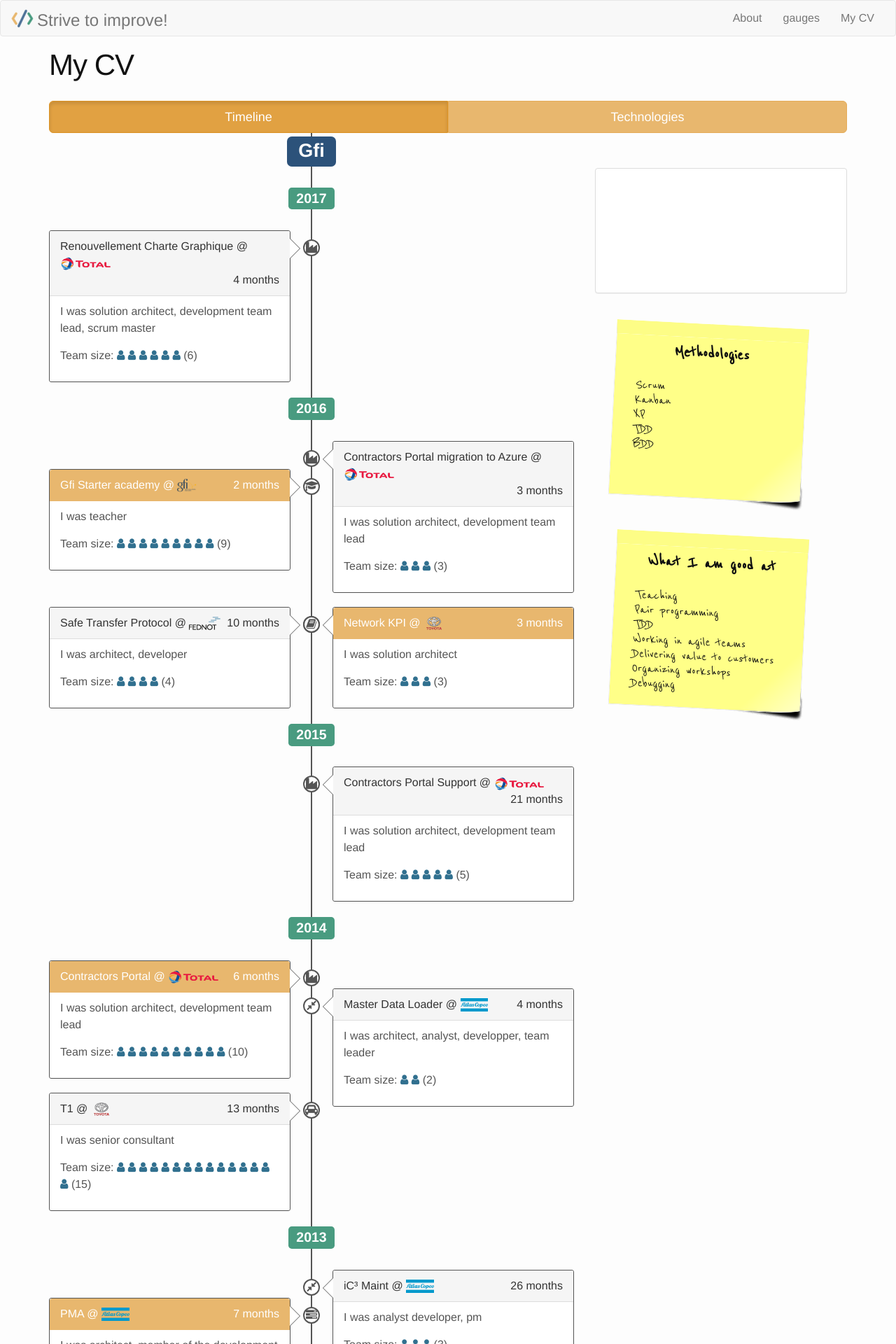
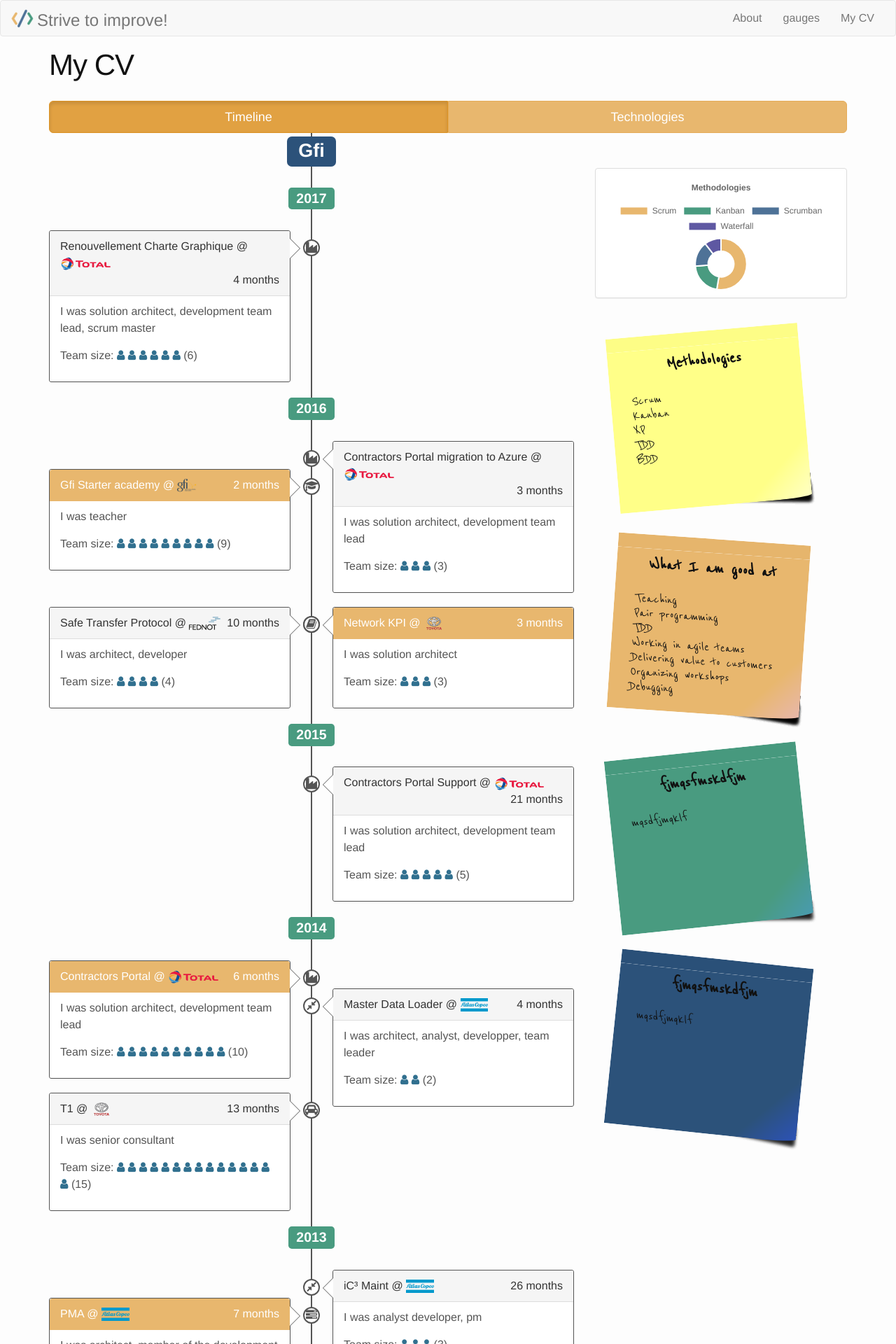
Before and after one commit to VincentSchippefilt/VincentSchippefilt.github.io, a Jekyll site: the page built from cv/index.html, in a window 1280 px wide. Shown: the top 1920 px of the page at 70% size. Built offline with Jekyll 4.4.1, drawn with Linux system fonts in a browser that asks for light colours; nearby versions of some CDN libraries.

Commit message:
use color postit

```diff
--- a/_data/cv.yml
+++ b/_data/cv.yml
@@ -15,3 +15,9 @@ section:
     - title: Delivering value to customers
     - title: Organizing workshops
     - title: Debugging
+  - sectionName: fjmqsfmskdfjm
+    content:
+    - title: mqsdfjmqklf
+  - sectionName: fjmqsfmskdfjm
+    content:
+    - title: mqsdfjmqklf
--- a/_sass/postit.scss
+++ b/_sass/postit.scss
@@ -1,14 +1,5 @@
 .rotate {
-  /* Safari */
-  -webkit-transform: rotate(random(15)-7+deg);
-  /* Firefox */
-  -moz-transform: rotate(random(15)-7+deg);
-  /* IE */
-  -ms-transform: rotate(random(15)-7+deg);
-  /* Opera */
-  -o-transform: rotate(random(15)-7+deg);
-  /* Opera */
-  transform: rotate(random(15)-7+deg);
+
 
   .postit {
     line-height: 1;
@@ -19,20 +10,65 @@
     //max-height:250px;
     padding-top:35px;
     position:relative;
-    border:1px solid #E8E8E8;
-    border-top:20px solid #fdfd86;
+    //border:1px solid #E8E8E8;
+    border-top:20px solid ;
     font-family:'Reenie Beanie';
     font-size: $base-font-size+5px;
     border-bottom-right-radius: 60px 5px;
     display:inline-block;
-    background: #ffff88; /* Old browsers */
-    background: -moz-linear-gradient(-45deg, #ffff88 81%, #ffff88 82%, #ffff88 82%, #ffffc6 100%); /* FF3.6+ */
-    background: -webkit-gradient(linear, left top, right bottom, color-stop(81%,#ffff88), color-stop(82%,#ffff88), color-stop(82%,#ffff88), color-stop(100%,#ffffc6)); /* Chrome,Safari4+ */
-    background: -webkit-linear-gradient(-45deg, #ffff88 81%,#ffff88 82%,#ffff88 82%,#ffffc6 100%); /* Chrome10+,Safari5.1+ */
-    background: -o-linear-gradient(-45deg, #ffff88 81%,#ffff88 82%,#ffff88 82%,#ffffc6 100%); /* Opera 11.10+ */
-    background: -ms-linear-gradient(-45deg, #ffff88 81%,#ffff88 82%,#ffff88 82%,#ffffc6 100%); /* IE10+ */
-    background: linear-gradient(135deg, #ffff88 81%,#ffff88 82%,#ffff88 82%,#ffffc6 100%); /* W3C */
+
     padding-bottom: 5px;
+
+    &.yellow {
+      $baseColor: #ffff88;
+      $gradientEndColor: #ffffc6; // +3E on B
+      border-top-color: #fdfd86; //  -2 on R, G and B
+      background: $baseColor; /* Old browsers */
+      background: -moz-linear-gradient(-45deg, $baseColor 81%, $baseColor 82%, $baseColor 82%, $gradientEndColor 100%); /* FF3.6+ */
+      background: -webkit-gradient(linear, left top, right bottom, color-stop(81%,$baseColor), color-stop(82%,$baseColor), color-stop(82%,$baseColor), color-stop(100%,$gradientEndColor)); /* Chrome,Safari4+ */
+      background: -webkit-linear-gradient(-45deg, $baseColor 81%,$baseColor 82%,$baseColor 82%,$gradientEndColor 100%); /* Chrome10+,Safari5.1+ */
+      background: -o-linear-gradient(-45deg, $baseColor 81%,$baseColor 82%,$baseColor 82%,$gradientEndColor 100%); /* Opera 11.10+ */
+      background: -ms-linear-gradient(-45deg, $baseColor 81%,$baseColor 82%,$baseColor 82%,$gradientEndColor 100%); /* IE10+ */
+      background: linear-gradient(135deg, $baseColor 81%,$baseColor 82%,$baseColor 82%,$gradientEndColor 100%); /* W3C */
+    }
+
+    &.orange {
+      $baseColor: #e8b76e;
+      $gradientEndColor: #e8b7ac;
+      border-top-color: #e6b56c;
+      background: $baseColor; /* Old browsers */
+      background: -moz-linear-gradient(-45deg, $baseColor 81%, $baseColor 82%, $baseColor 82%, $gradientEndColor 100%); /* FF3.6+ */
+      background: -webkit-gradient(linear, left top, right bottom, color-stop(81%,$baseColor), color-stop(82%,$baseColor), color-stop(82%,$baseColor), color-stop(100%,$gradientEndColor)); /* Chrome,Safari4+ */
+      background: -webkit-linear-gradient(-45deg, $baseColor 81%,$baseColor 82%,$baseColor 82%,$gradientEndColor 100%); /* Chrome10+,Safari5.1+ */
+      background: -o-linear-gradient(-45deg, $baseColor 81%,$baseColor 82%,$baseColor 82%,$gradientEndColor 100%); /* Opera 11.10+ */
+      background: -ms-linear-gradient(-45deg, $baseColor 81%,$baseColor 82%,$baseColor 82%,$gradientEndColor 100%); /* IE10+ */
+      background: linear-gradient(135deg, $baseColor 81%,$baseColor 82%,$baseColor 82%,$gradientEndColor 100%); /* W3C */
+    }
+
+    &.green {
+      $baseColor: #499b80;
+      $gradientEndColor: #499bbe;
+      border-top-color: #47997e;
+      background: $baseColor; /* Old browsers */
+      // background: -moz-linear-gradient(-45deg, $baseColor 81%, $baseColor 82%, $baseColor 82%, $gradientEndColor 100%); /* FF3.6+ */
+      // background: -webkit-gradient(linear, left top, right bottom, color-stop(81%,$baseColor), color-stop(82%,$baseColor), color-stop(82%,$baseColor), color-stop(100%,$gradientEndColor)); /* Chrome,Safari4+ */
+      // background: -webkit-linear-gradient(-45deg, $baseColor 81%,$baseColor 82%,$baseColor 82%,$gradientEndColor 100%); /* Chrome10+,Safari5.1+ */
+      // background: -o-linear-gradient(-45deg, $baseColor 81%,$baseColor 82%,$baseColor 82%,$gradientEndColor 100%); /* Opera 11.10+ */
+      // background: -ms-linear-gradient(-45deg, $baseColor 81%,$baseColor 82%,$baseColor 82%,$gradientEndColor 100%); /* IE10+ */
+      background: linear-gradient(135deg, $baseColor 81%,$baseColor 82%,$baseColor 82%,$gradientEndColor 105%); /* W3C */
+    }
+    &.blue {
+      $baseColor: #2c527a;
+      $gradientEndColor: #2c52b8;
+      border-top-color: #2a5078;
+      background: $baseColor; /* Old browsers */
+      background: -moz-linear-gradient(-45deg, $baseColor 81%, $baseColor 82%, $baseColor 82%, $gradientEndColor 100%); /* FF3.6+ */
+      background: -webkit-gradient(linear, left top, right bottom, color-stop(81%,$baseColor), color-stop(82%,$baseColor), color-stop(82%,$baseColor), color-stop(100%,$gradientEndColor)); /* Chrome,Safari4+ */
+      background: -webkit-linear-gradient(-45deg, $baseColor 81%,$baseColor 82%,$baseColor 82%,$gradientEndColor 100%); /* Chrome10+,Safari5.1+ */
+      background: -o-linear-gradient(-45deg, $baseColor 81%,$baseColor 82%,$baseColor 82%,$gradientEndColor 100%); /* Opera 11.10+ */
+      background: -ms-linear-gradient(-45deg, $baseColor 81%,$baseColor 82%,$baseColor 82%,$gradientEndColor 100%); /* IE10+ */
+      background: linear-gradient(135deg, $baseColor 81%,$baseColor 82%,$baseColor 82%,$gradientEndColor 100%); /* W3C */
+    }
 
     .title {
       margin-top: -25px;
--- a/css/main.scss
+++ b/css/main.scss
@@ -94,7 +94,26 @@ nav {
         }
     }
 }
+
+@mixin rotatePostIt($angle) {
+    /* Safari */
+    -webkit-transform: rotate($angle+deg);
+    /* Firefox */
+    -moz-transform: rotate($angle+deg);
+    /* IE */
+    -ms-transform: rotate($angle+deg);
+    /* Opera */
+    -o-transform: rotate($angle+deg);
+    /* Opera */
+    transform: rotate($angle+deg);
+}
+
 .rightColumn{
     margin-top: 50px;
 
+    @for $i from 1 through 9 {
+        :nth-child(#{$i}).rotate {
+            @include rotatePostIt(random(15)-7);
+        }
+    }
 }
--- a/cv/index.html
+++ b/cv/index.html
@@ -84,7 +84,7 @@ permalink: /cv/
         {% for sideSection in site.data.cv.section %}
 
             <div class="rotate">
-                <div class="postit">
+                <div class="postit {% cycle 'yellow', 'orange', 'green', 'blue' %}">
                     <div class="title">
                         {{sideSection.sectionName}}
                     </div>
@@ -122,12 +122,6 @@ permalink: /cv/
         });
     })
 
-{% for sideSection in site.data.cv.section %}
-    {{sideSection.sectionName}}
-    {% for sectionContent in sideSection.content %}
-        {{sectionContent.title}}
-    {% endfor %}
-{% endfor %}
   var gauges =
   [
     {
```
